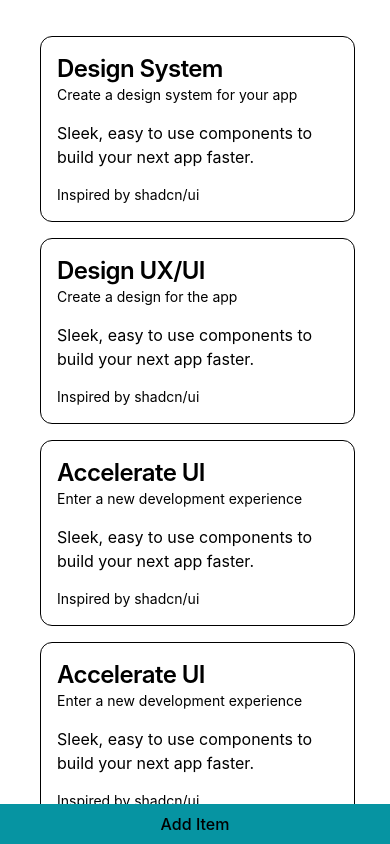
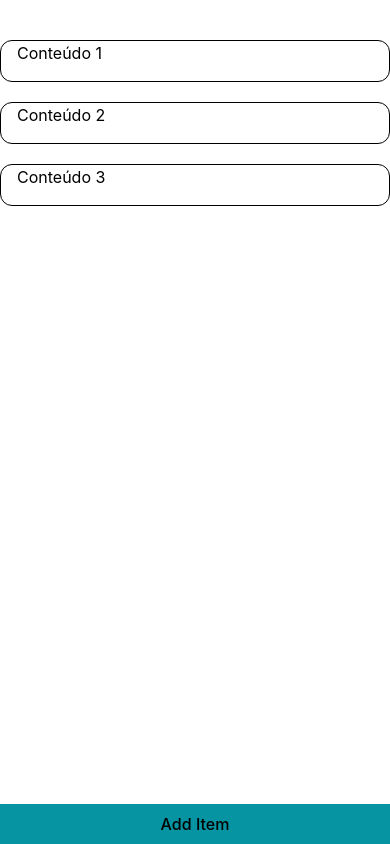
Before and after one commit to MarceloBxD/bracetnotes, a React Native app: screen / in a window 390 px wide. Built offline with nearby package versions, Linux system fonts and the light colour scheme.

Commit message:
feat: adding and updating content, and removing card description, footer and header

```diff
--- a/App.tsx
+++ b/App.tsx
@@ -1,20 +1,9 @@
 import React, { useState } from "react";
-import { Button } from "./components/Button";
-import { StatusBar } from "expo-status-bar";
-import { Text, ScrollView, SafeAreaView, TouchableOpacity } from "react-native";
-
-import {
-  Card,
-  CardDescription,
-  CardHeader,
-  CardTitle,
-  CardContent,
-  CardFooter,
-} from "./components/Card";
 
 import Update from "@/components/Update/Update.component";
 import Write from "@/components/Write/Write.component";
-import { notes } from "@/data/notes";
+import { NotesProvider } from "@/contexts/NotesContext";
+import Read from "@/components/Read/Read.component";
 
 export default function App() {
   const [mainState, setMainState] = useState<"read" | "write" | "update">(
@@ -24,51 +13,15 @@ export default function App() {
 
   {
     return (
-      <>
+      <NotesProvider>
         {mainState === "read" ? (
-          <SafeAreaView className="flex-1 pt-5 ">
-            <ScrollView className="flex-1 ml-10">
-              {notes.map((item, idx) => (
-                <TouchableOpacity
-                  key={idx}
-                  onPress={() => {
-                    setEditNoteId(idx);
-                    setMainState("update");
-                  }}
-                >
-                  <Card className="w-[90%] mt-4">
-                    <CardHeader>
-                      <CardTitle>{item.title}</CardTitle>
-                      <CardDescription>{item.description}</CardDescription>
-                    </CardHeader>
-                    <CardContent>
-                      <Text className="text-base text-primary">
-                        {item.content}
-                      </Text>
-                    </CardContent>
-                    <CardFooter>
-                      <Text className="text-sm text-muted-foreground">
-                        {item.footer}
-                      </Text>
-                    </CardFooter>
-                  </Card>
-                </TouchableOpacity>
-              ))}
-            </ScrollView>
-
-            <Button
-              className="w-full bg-[#0694a2] fixed bottom-0 text-white rounded-none"
-              onPress={() => setMainState("write")}
-              label="Add Item"
-            />
-            <StatusBar style="dark" />
-          </SafeAreaView>
+          <Read setEditNoteId={setEditNoteId} setMainState={setMainState} />
         ) : mainState === "write" ? (
           <Write setMainState={setMainState} />
         ) : (
           <Update setMainState={setMainState} editNoteId={editNoteId} />
         )}
-      </>
+      </NotesProvider>
     );
   }
 }
--- /dev/null
+++ b/src/components/Read/Read.component.tsx
@@ -0,0 +1,64 @@
+import React from "react";
+import {
+  SafeAreaView,
+  Text,
+  ScrollView,
+  TouchableOpacity,
+  View,
+} from "react-native";
+
+import { Button } from "../../../components/Button";
+import {
+  Card,
+  CardContent,
+  CardDescription,
+  CardFooter,
+  CardHeader,
+  CardTitle,
+} from "../../../components/Card";
+
+import { StatusBar } from "expo-status-bar";
+import { notes } from "@/data/notes";
+import { useNotes } from "@/contexts/NotesContext";
+
+type ReadProps = {
+  setEditNoteId: React.Dispatch<React.SetStateAction<number | undefined>>;
+  setMainState: React.Dispatch<
+    React.SetStateAction<"read" | "write" | "update">
+  >;
+};
+
+const Read = ({ setEditNoteId, setMainState }: ReadProps) => {
+  const { allNotes } = useNotes();
+
+  return (
+    <SafeAreaView className="flex-1 pt-5 ">
+      <ScrollView>
+        {allNotes.map((item, idx) => (
+          <TouchableOpacity
+            key={idx}
+            onPress={() => {
+              setEditNoteId(idx);
+              setMainState("update");
+            }}
+          >
+            <Card className="w-full mt-5">
+              <CardContent>
+                <Text className="text-base text-primary">{item.content}</Text>
+              </CardContent>
+            </Card>
+          </TouchableOpacity>
+        ))}
+      </ScrollView>
+
+      <Button
+        className="w-full bg-[#0694a2] fixed bottom-0 text-white rounded-none"
+        onPress={() => setMainState("write")}
+        label="Add Item"
+      />
+      <StatusBar style="dark" />
+    </SafeAreaView>
+  );
+};
+
+export default Read;
--- a/src/components/Update/Update.component.tsx
+++ b/src/components/Update/Update.component.tsx
@@ -2,6 +2,7 @@ import { SafeAreaView, TouchableOpacity, Text, TextInput } from "react-native";
 import { StatusBar } from "expo-status-bar";
 
 import { notes } from "@/data/notes";
+import { useState } from "react";
 
 type UpdateProps = {
   setMainState: React.Dispatch<
@@ -11,6 +12,14 @@ type UpdateProps = {
 };
 
 const Update: React.FC<UpdateProps> = ({ setMainState, editNoteId }) => {
+  const [content, setContent] = useState<string>(
+    editNoteId !== undefined ? notes[editNoteId].content : ""
+  );
+
+  const updateNote = () => {
+    notes[editNoteId as number].content = content;
+  };
+
   return (
     <SafeAreaView className="flex-1 py-20 px-5">
       <Text>Atualizar Tarefa</Text>
@@ -22,15 +31,19 @@ const Update: React.FC<UpdateProps> = ({ setMainState, editNoteId }) => {
       </TouchableOpacity>
       <TextInput
         placeholder="Title"
-        value={editNoteId !== undefined ? notes[editNoteId].title : ""}
+        value={content}
+        onChangeText={(t) => setContent(t)}
         className="border border-gray-400 p-2 mt-5"
       />
-      <TextInput
-        placeholder="Description"
-        value={editNoteId !== undefined ? notes[editNoteId].description : ""}
-        className="border border-gray-400 p-2 mt-5"
-      />
-
+      <TouchableOpacity
+        onPress={() => {
+          setMainState("read");
+          updateNote();
+        }}
+        className="bg-[#0694a2] p-2 mt-5 rounded-md"
+      >
+        <Text className="text-white text-center">Atualizar</Text>
+      </TouchableOpacity>
       <StatusBar style="dark" />
     </SafeAreaView>
   );
--- a/src/components/Write/Write.component.tsx
+++ b/src/components/Write/Write.component.tsx
@@ -1,4 +1,4 @@
-import { WRITE_DATA } from "@/data/write-data";
+import { useNotes } from "@/contexts/NotesContext";
 import { StatusBar } from "expo-status-bar";
 import React, { useState } from "react";
 import {
@@ -16,18 +16,20 @@ type WriteProps = {
 };
 
 const Write: React.FC<WriteProps> = ({ setMainState }) => {
-  const [title, setTitle] = useState<string>("");
-  const [description, setDescription] = useState<string>("");
   const [content, setContent] = useState<string>("");
+  const { allNotes } = useNotes();
 
   const handleCreateTask = () => {
-    const newTask = {
-      title,
-      description,
-      content,
-      footer: "Criado em: " + new Date().toLocaleString(),
+    const newNote = {
+      id: allNotes.length + 1,
+      title: "Title",
+      description: "Description",
+      content: content,
+      footer: "Footer",
     };
 
+    console.log(newNote);
+    allNotes.push(newNote);
     setMainState("read");
   };
 
@@ -40,29 +42,15 @@ const Write: React.FC<WriteProps> = ({ setMainState }) => {
         <Text className="text-white text-lg">X</Text>
       </TouchableOpacity>
       <View className="p-2 mt-5">
-        {WRITE_DATA.map((item, idx) => (
-          <View key={idx} className="mt-5">
-            <Text className="text-lg">{item.title}</Text>
-            <TextInput
-              value={
-                item.title === "Título"
-                  ? title
-                  : item.title === "Descrição"
-                  ? description
-                  : content
-              }
-              onChangeText={(text) =>
-                item.title === "Título"
-                  ? setTitle(text)
-                  : item.title === "Descrição"
-                  ? setDescription(text)
-                  : setContent(text)
-              }
-              placeholder={item.placeholder}
-              className="border border-gray-400 p-2 mt-2"
-            />
-          </View>
-        ))}
+        <View className="mt-5">
+          <Text className="text-lg">Conteúdo</Text>
+          <TextInput
+            multiline={true}
+            value={content}
+            onChangeText={(text) => setContent(text)}
+            className="border border-gray-400 p-2 mt-2"
+          />
+        </View>
 
         <TouchableOpacity
           onPress={() => {
--- /dev/null
+++ b/src/contexts/NotesContext.tsx
@@ -0,0 +1,29 @@
+import React, { useState, createContext, useContext } from "react";
+
+import { notes } from "@/data/notes";
+import { NoteProps } from "@/types/notes";
+
+type NotesContextProps = {
+  allNotes: NoteProps[];
+  setAllNotes: React.Dispatch<React.SetStateAction<NoteProps[]>>;
+};
+
+const NotesContext = createContext<NotesContextProps | undefined>(undefined);
+
+export const NotesProvider = ({ children }: { children: React.ReactNode }) => {
+  const [allNotes, setAllNotes] = useState(notes);
+
+  const value = { allNotes, setAllNotes };
+
+  return (
+    <NotesContext.Provider value={value}>{children}</NotesContext.Provider>
+  );
+};
+
+export const useNotes = () => {
+  const context = useContext(NotesContext);
+  if (context === undefined) {
+    throw new Error("useNotes must be used within a NotesProvider");
+  }
+  return context;
+};
--- a/src/data/notes.ts
+++ b/src/data/notes.ts
@@ -1,34 +1,13 @@
-import { NotesProps } from "@/types/card-type";
+import { NoteProps } from "@/types/notes";
 
-export const notes: NotesProps[] = [
+export const notes: NoteProps[] = [
   {
-    title: "Design System",
-    description: "Create a design system for your app",
-    content: "Sleek, easy to use components to build your next app faster.",
-    footer: "Inspired by shadcn/ui",
+    content: "Conteúdo 1",
   },
   {
-    title: "Design UX/UI",
-    description: "Create a design for the app",
-    content: "Sleek, easy to use components to build your next app faster.",
-    footer: "Inspired by shadcn/ui",
+    content: "Conteúdo 2",
   },
   {
-    title: "Accelerate UI",
-    description: "Enter a new development experience",
-    content: "Sleek, easy to use components to build your next app faster.",
-    footer: "Inspired by shadcn/ui",
-  },
-  {
-    title: "Accelerate UI",
-    description: "Enter a new development experience",
-    content: "Sleek, easy to use components to build your next app faster.",
-    footer: "Inspired by shadcn/ui",
-  },
-  {
-    title: "Accelerate UI",
-    description: "Enter a new development experience",
-    content: "Sleek, easy to use components to build your next app faster.",
-    footer: "Inspired by shadcn/ui",
+    content: "Conteúdo 3",
   },
 ];
--- a/src/data/write-data.tsx
+++ /dev/null
@@ -1,16 +0,0 @@
-import { TextInput } from "react-native";
-
-export const WRITE_DATA = [
-  {
-    title: "Título",
-    placeholder: "Digite o título",
-  },
-  {
-    title: "Descrição",
-    placeholder: "Digite a descrição",
-  },
-  {
-    title: "Conteúdo",
-    placeholder: "Digite o conteúdo",
-  },
-];
--- /dev/null
+++ b/src/types/notes.ts
@@ -0,0 +1,3 @@
+export type NoteProps = {
+  content: string;
+};
```
